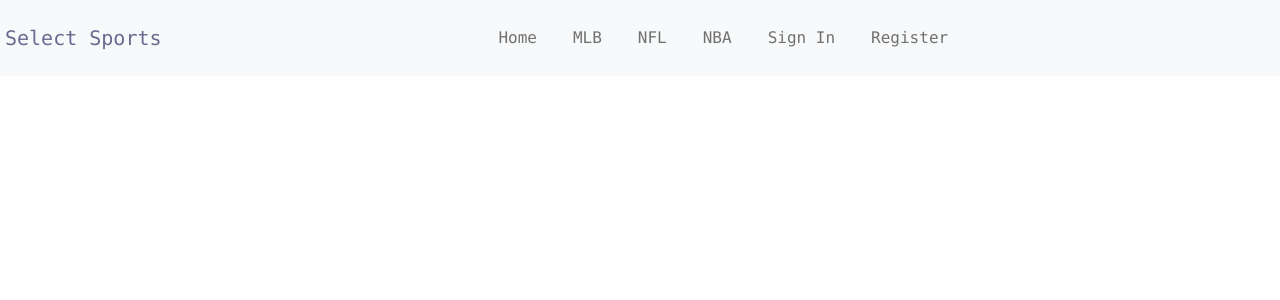
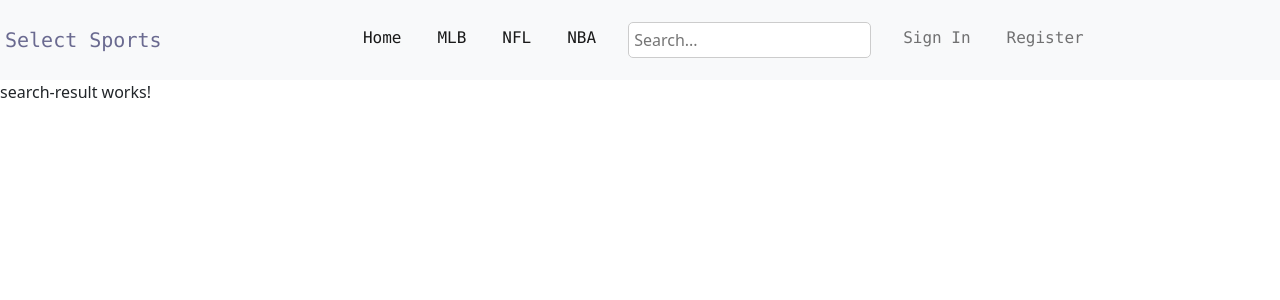
Before and after one commit to CS179K-Summer23/cs179-project-select-sports, an Angular app in the folder CS179-Serverside/SelectSports/: page /result/1 in a window 1280 px wide. Before the commit this address led to /. Shown: the top 300 px of the page. Built offline with nearby package versions, Linux system fonts and the light colour scheme.

Commit message:
Started search-bar and search-results components

```diff
--- a/CS179-Serverside/SelectSports/src/app/app.module.ts
+++ b/CS179-Serverside/SelectSports/src/app/app.module.ts
@@ -13,6 +13,8 @@ import { HomepageComponent } from './homepage/homepage.component';
 import { AuthService } from './Services/auth.service';
 import { UserProfileEditComponent } from './user-profile-edit/user-profile-edit.component';
 import { FilterLeaguePipe } from './filter-league.pipe';
+import { SearchBarComponent } from './search-bar/search-bar.component';
+import { SearchResultComponent } from './search-result/search-result.component';
 
 @NgModule({
   declarations: [
@@ -24,6 +26,8 @@ import { FilterLeaguePipe } from './filter-league.pipe';
     UserProfileEditComponent,
     HomepageComponent,
     FilterLeaguePipe,
+    SearchBarComponent,
+    SearchResultComponent,
   ],
   imports: [
     BrowserModule,
--- a/CS179-Serverside/SelectSports/src/app/navbar/navbar.component.html
+++ b/CS179-Serverside/SelectSports/src/app/navbar/navbar.component.html
@@ -15,6 +15,9 @@
           <a class="nav-link" routerLink="/" routerLinkActive="active">NBA</a>
         </li>
         <li class="nav-item">
+          <app-search-bar></app-search-bar>
+        </li>
+        <li class="nav-item">
           <a class="nav-link" routerLink="/SignIn" routerLinkActive="active">Sign In</a>
         </li>
         <li class="nav-item">
--- /dev/null
+++ b/CS179-Serverside/SelectSports/src/app/search-bar/search-bar.component.css
@@ -0,0 +1,38 @@
+/* search-bar.component.css */
+.search-bar {
+    display: flex;
+    align-items: center;
+    padding: 14px;
+    size: 100%;
+  }
+
+  .search-bar input {
+    padding: 5px;
+    border: 1px solid #ccc;
+    border-radius: 5px;
+  }
+
+  ul {
+    list-style-type: none;
+  }
+
+  .search-results {
+    position: absolute;
+    top: 100%;
+    left: 0;
+    background-color: white;
+    border: 1px solid #ccc;
+    box-shadow: 0 2px 4px rgba(0, 0, 0, 0.1);
+    z-index: 999;
+    width: 100%;
+  }
+
+  .result-box {
+    padding: 10px;
+    border-bottom: 1px solid #ddd;
+    cursor: pointer;
+  }
+
+  .result-box:last-child {
+    border-bottom: none;
+  }
--- /dev/null
+++ b/CS179-Serverside/SelectSports/src/app/search-bar/search-bar.component.html
@@ -0,0 +1,15 @@
+<div class="search-bar">
+  <input
+    type="text"
+    [(ngModel)]="searchQuery"
+    (input)="onSearchInput()"
+    (blur)="onSearchBlur()"
+    (keydown.enter)="onSearchEnter()"
+    placeholder="Search..."
+  />
+  <div *ngIf="showResults && searchQuery" class="search-results">
+    <div *ngFor="let result of searchResults" class="result-box" (click)="onResultClick(result)">
+      {{ result }}
+    </div>
+  </div>
+</div>
--- /dev/null
+++ b/CS179-Serverside/SelectSports/src/app/search-bar/search-bar.component.ts
@@ -0,0 +1,50 @@
+import { Component } from '@angular/core';
+import { Router } from '@angular/router';
+import { SportsDataService } from '../sports-data.service';
+
+@Component({
+  selector: 'app-search-bar',
+  templateUrl: './search-bar.component.html',
+  styleUrls: ['./search-bar.component.css']
+})
+
+export class SearchBarComponent {
+  searchQuery: string = '';
+  showResults: boolean = false;
+  searchResults: any[] = [];
+
+  constructor(private router: Router, private sportsDataService: SportsDataService) {}
+
+  onSearchInput() {
+    if (this.searchQuery.length > 0) {
+      this.sportsDataService.searchTeams(this.searchQuery).subscribe(
+        (results: any[]) => {
+          this.searchResults = results;
+          this.showResults = true;
+
+          console.log(this.searchResults);
+        },
+        (error) => {
+          console.error('Error fetching search results:', error);
+        }
+      );
+    } else {
+      this.searchResults = [];
+      this.showResults = false;
+    }
+  }
+
+  onResultClick(result: any) {
+    this.router.navigate(['/result', result.id]);
+  }
+
+  onSearchBlur() {
+    setTimeout(() => {
+      this.showResults = false;
+    }, 200);
+  }
+
+  onSearchEnter() {
+    this.showResults = false;
+  }
+}
--- /dev/null
+++ b/CS179-Serverside/SelectSports/src/app/search-result/search-result.component.html
@@ -0,0 +1 @@
+<p>search-result works!</p>
--- /dev/null
+++ b/CS179-Serverside/SelectSports/src/app/search-result/search-result.component.ts
@@ -0,0 +1,17 @@
+import { Component } from '@angular/core';
+import { ActivatedRoute } from '@angular/router';
+
+
+@Component({
+  selector: 'app-search-result',
+  templateUrl: './search-result.component.html',
+  styleUrls: ['./search-result.component.css']
+})
+export class SearchResultComponent {
+  constructor(private route: ActivatedRoute) {
+    this.route.params.subscribe(params => {
+      const resultId = params['id'];
+      // Fetch data based on resultId and display it
+    });
+  }
+}
--- a/CS179-Serverside/SelectSports/src/app/sports-data.service.ts
+++ b/CS179-Serverside/SelectSports/src/app/sports-data.service.ts
@@ -5,9 +5,11 @@ import { Observable, forkJoin } from 'rxjs';
 @Injectable({
   providedIn: 'root'
 })
+
 export class SportsDataService {
   private apiKey = '60130162';
   private baseUrl = 'https://www.thesportsdb.com/api/v1/json/';
+  private v2Url = 'https://www.thesportsdb.com/api/v2/json/';
 
   constructor(private http: HttpClient) { }
 
@@ -20,4 +22,26 @@ export class SportsDataService {
     });
     return forkJoin(requests);
   }
+
+  searchData(query: string): Observable<any> {
+    const url = `${this.baseUrl}${this.apiKey}/searchteams.php?t=${query}`;
+    const request = this.http.get(url);
+    return request;
+  }
+
+  searchLeagues(query: string): Observable<any> {
+    return this.http.get(`${this.baseUrl}${this.apiKey}/search_all_leagues.php?s=${query}`);
+  }
+
+  searchTeams(query: string): Observable<any> {
+    const url = `${this.baseUrl}${this.apiKey}/searchteams.php?t=${query}`;
+    const request = this.http.get(url);
+    return request;
+  }
+
+  searchPlayers(query: string): Observable<any> {
+    const url = `${this.baseUrl}${this.apiKey}/searchplayers.php?t=${query}`;
+    const request = this.http.get(url);
+    return request;
+  }
 }
```
Also changed, not shown: CS179-Serverside/SelectSports/src/app/app-routing.module.ts (+8 -6 lines), CS179-Serverside/SelectSports/src/app/search-result/search-result.component.css (added), 2 other files (tests, documents, lock files or other folders).
